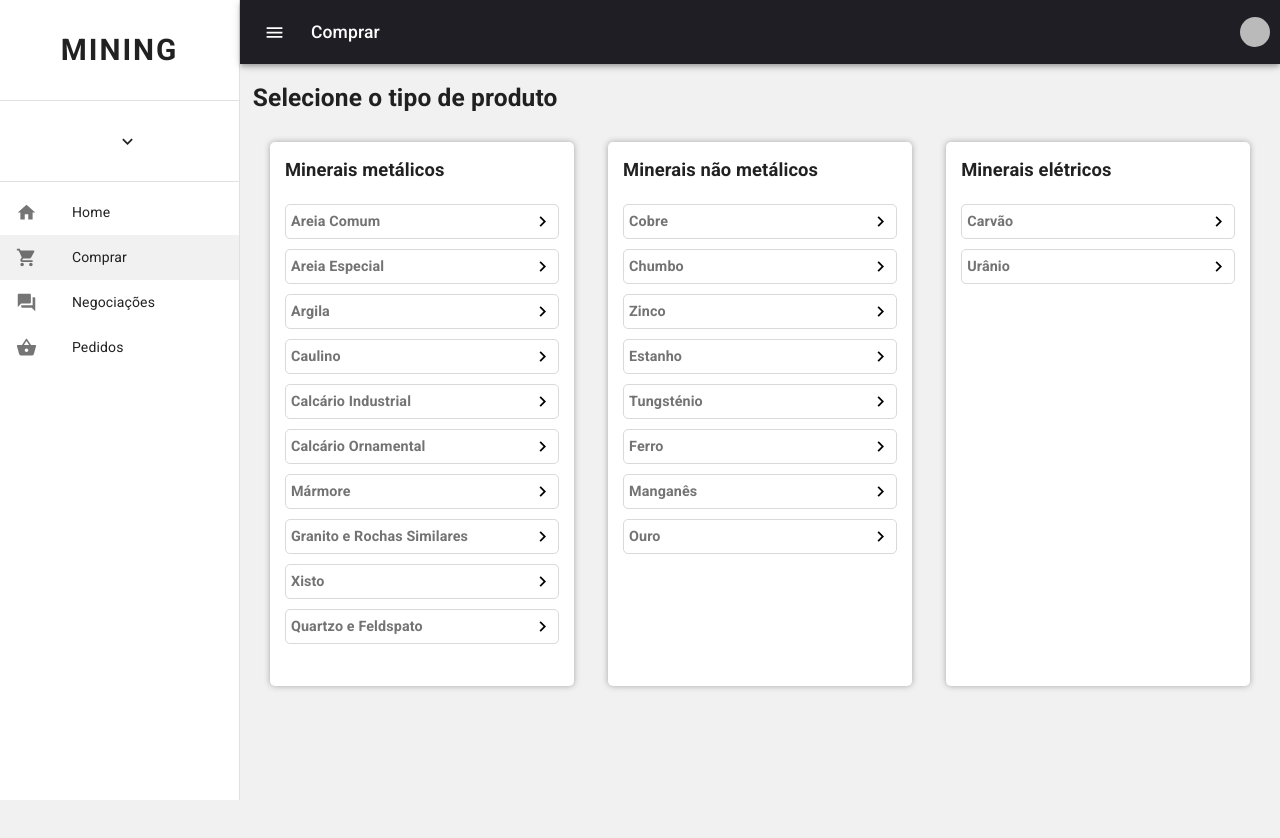
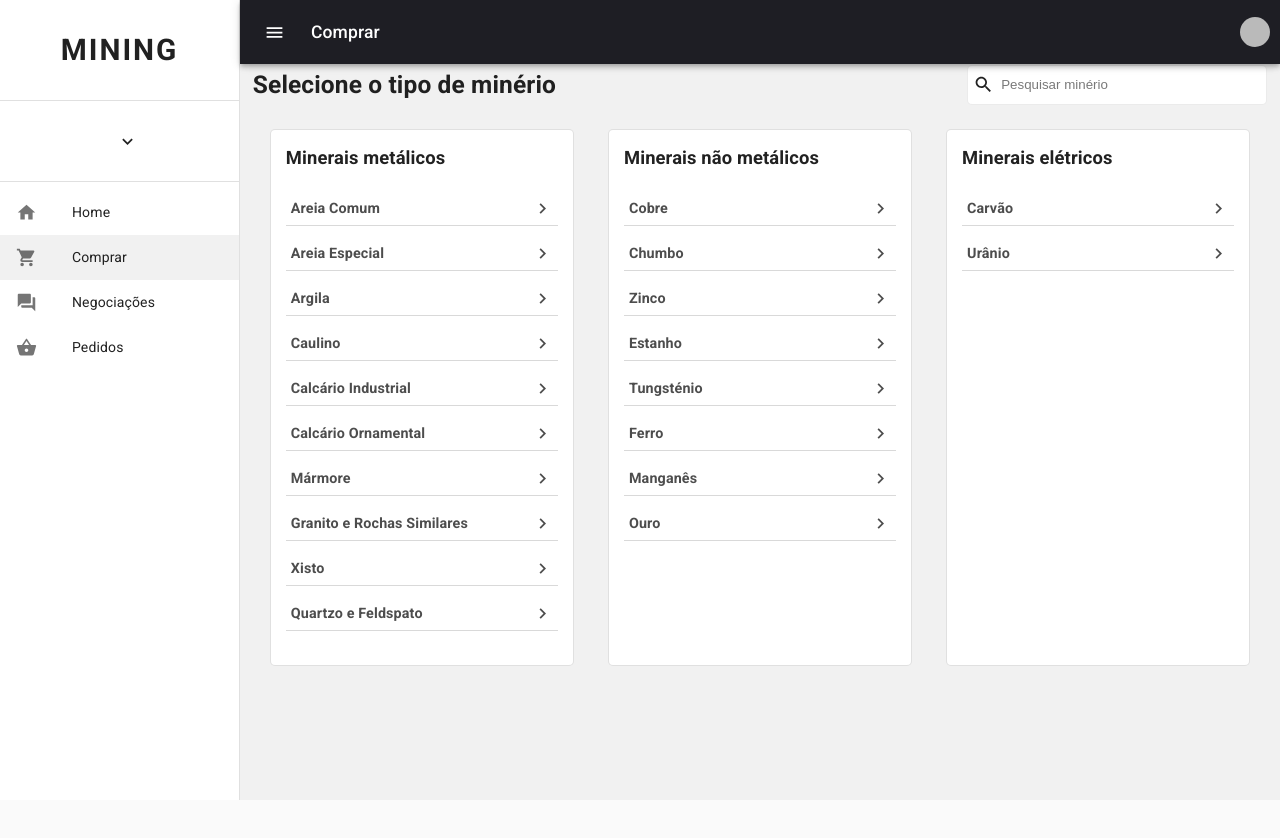
Before and after one commit to wesleyleandro7g/mining-client-dashboard, a React (Create React App) app: page /compras in a window 1280 px wide. Shown: the top 838 px of the page. After the commit the page ends 800 px from the top, so only its background shows below. Built offline with nearby package versions, Linux system fonts and the light colour scheme.

Commit message:
Create component search

```diff
--- a/src/Temp/Products.js
+++ b/src/Temp/Products.js
@@ -1,6 +1,8 @@
 import manganes from "./imgProducts/Manganes1.jpeg";
 import manganes2 from "./imgProducts/Manganes2.jpeg";
 import hematita from "./imgProducts/Hematita.jpeg";
+import cobre from "./imgProducts/cobre.jpeg";
+import estanho from "./imgProducts/estanho.jpeg";
 
 export const products = [
   {
@@ -38,24 +40,24 @@ export const products = [
   },
   {
     id: 4,
-    name: "Nome do mineral",
-    content: 0.2,
-    operations: 5,
-    rating: 3.5,
-    value: 18000,
-    granulometry: 1,
-    region: "Região",
-    image: "",
+    name: "Minério de cobre (Cu)",
+    content: 0.3,
+    operations: 1,
+    rating: 1,
+    value: 1000,
+    granulometry: 15,
+    region: "Carajás",
+    image: cobre,
   },
   {
     id: 5,
-    name: "Abcde",
-    content: 0.2,
+    name: "Estanho (Sn)",
+    content: 0.79,
     operations: 5,
-    rating: 3.5,
-    value: 18000,
+    rating: 2,
+    value: 1100,
     granulometry: 1,
-    region: "Região",
-    image: "",
+    region: "Rondônia (norte)",
+    image: estanho,
   },
 ];
--- /dev/null
+++ b/src/components/filter/index.js
@@ -0,0 +1,15 @@
+import React from "react";
+import SearchIcon from "@material-ui/icons/Search";
+
+import { Container, Input } from "./styles";
+
+const Filter = ({ placeholder }) => {
+  return (
+    <Container>
+      <SearchIcon />
+      <Input placeholder={placeholder} />
+    </Container>
+  );
+};
+
+export default Filter;
--- /dev/null
+++ b/src/components/filter/styles.js
@@ -0,0 +1,40 @@
+import styled from "styled-components";
+import { Colors } from "../../styles/CommonStyles";
+
+export const Container = styled.div`
+  display: flex;
+  align-items: center;
+  width: 300px;
+  height: 40px;
+  padding: 5px;
+  border-radius: 5px;
+  background-color: #fff;
+  border: 0.5px solid rgba(153, 153, 153, 0.2);
+
+  :hover {
+    width: 350px;
+    transition: 300ms;
+  }
+`;
+
+export const Input = styled.input`
+  width: 100%;
+  height: 100%;
+  margin-left: 5px;
+  background-color: #fff;
+  border: 0;
+  border-radius: 5px;
+  color: ${Colors.secondary};
+  font-weight: 500;
+
+  ::placeholder {
+    color: ${Colors.subTitle};
+  }
+
+  :focus {
+    outline: 0;
+    ::placeholder {
+      color: #fff;
+    }
+  }
+`;
--- a/src/components/oreTypeCard/styles.js
+++ b/src/components/oreTypeCard/styles.js
@@ -8,10 +8,7 @@ export const Container = styled.div`
   height: 80%;
   border-radius: 5px;
   background-color: #fff;
-
-  -webkit-box-shadow: 0px 0px 6px 0px rgba(166, 166, 166, 1);
-  -moz-box-shadow: 0px 0px 6px 0px rgba(166, 166, 166, 1);
-  box-shadow: 0px 0px 6px 0px rgba(166, 166, 166, 1);
+  border: 0.5px solid rgba(153, 153, 153, 0.3);
 `;
 
 export const ContainTitle = styled.div`
@@ -29,25 +26,20 @@ export const ContainProduct = styled(Link)`
   margin: 5px;
   padding: 5px;
   background-color: #fff;
-  border: 1px solid #d9d9d9;
-  border-radius: 5px;
+  border-bottom: 1px solid #d9d9d9;
   cursor: pointer;
   text-decoration: none;
-  color: #000;
-
-  :hover {
-    -webkit-box-shadow: -2px 8px 15px -11px rgba(153, 153, 153, 1);
-    -moz-box-shadow: -2px 8px 15px -11px rgba(153, 153, 153, 1);
-    box-shadow: -2px 8px 15px -11px rgba(153, 153, 153, 1);
-
-    background-color: #eee;
-  }
+  color: #4d4d4d;
 
   :focus {
     outline: none;
   }
+
+  :hover {
+    color: #1a1a1a;
+    border-bottom: 1px solid #404040;
+    transition: 300ms;
+  }
 `;
 
-export const SectionName = styled.h3`
-  color: #737373;
-`;
+export const SectionName = styled.h3``;
--- a/src/pages/home/index.js
+++ b/src/pages/home/index.js
@@ -28,7 +28,7 @@ function home() {
             <SmallCard
               colorCardIcon="#79d279"
               icon={MdAttachMoney}
-              titleCard="Saldo disponível"
+              titleCard="Carta de crédito"
               textCard="R$ 54000,00"
               textFooter="SMALL CARD"
             />
--- a/src/pages/shopping/products/index.js
+++ b/src/pages/shopping/products/index.js
@@ -1,6 +1,6 @@
 import React from "react";
 import { useHistory } from "react-router-dom";
-import ArrowBackIcon from "@material-ui/icons/ArrowBack";
+import ArrowForwardIosIcon from "@material-ui/icons/ArrowForwardIos";
 
 import Drawer from "../../../components/drawer";
 import ProductCard from "../../../components/productCard";
@@ -28,11 +28,10 @@ function HandleProducts() {
       <Drawer select={2} title="Comprar" />
       <Content>
         <ContaintSubHeader>
-          <ArrowBackIcon
-            style={{ color: "#000", fontSize: 22, marginRight: 5 }}
+          <Title to="/compras">{localStorage.getItem("section")}</Title>
+          <ArrowForwardIosIcon
+            style={{ color: "#000", fontSize: 16, marginRight: 5 }}
           />
-          <Title to="/compras">{localStorage.getItem("section")}</Title>
-          <Title>-</Title>
           <Title style={{ cursor: "auto" }}>
             {localStorage.getItem("product")}
           </Title>
--- a/src/pages/shopping/products/styles.js
+++ b/src/pages/shopping/products/styles.js
@@ -12,6 +12,7 @@ export const Content = styled.div`
   display: flex;
   flex-direction: column;
   width: 100%;
+  height: 100vh;
   margin-top: 5%;
   margin-left: 1%;
   margin-right: 1%;
--- a/src/pages/shopping/selectProductType/index.js
+++ b/src/pages/shopping/selectProductType/index.js
@@ -2,17 +2,21 @@ import React from "react";
 
 import PersistentDrawerLeft from "../../../components/drawer";
 import OreTypeCard from "../../../components/oreTypeCard";
+import Filter from "../../../components/filter";
 
 import { products1, products2, products3 } from "../../../Temp/TypeProduct";
 
-import { Container, Content, ContainCards } from "./styles";
+import { Container, Content, ContainCards, ContainHeader } from "./styles";
 
 function shopping() {
   return (
     <Container>
       <PersistentDrawerLeft select={2} title="Comprar" />
       <Content>
-        <h1>Selecione o tipo de produto</h1>
+        <ContainHeader>
+          <h1>Selecione o tipo de minério</h1>
+          <Filter placeholder="Pesquisar minério" />
+        </ContainHeader>
         <ContainCards>
           <OreTypeCard title="Minerais metálicos" products={products1} />
           <OreTypeCard title="Minerais não metálicos" products={products2} />
--- a/src/pages/shopping/selectProductType/styles.js
+++ b/src/pages/shopping/selectProductType/styles.js
@@ -11,10 +11,17 @@ export const Content = styled.div`
   flex-direction: column;
   width: 100%;
   height: 100vh;
-  margin-top: 5%;
+
   margin-left: 1%;
   margin-right: 1%;
   background-color: ${(props) => Colors.background};
+`;
+
+export const ContainHeader = styled.header`
+  display: flex;
+  justify-content: space-between;
+  align-items: center;
+  margin-top: 5%;
 `;
 
 export const ContainCards = styled(Content)`
```
Also changed, not shown: src/Temp/imgProducts/cobre.jpeg (added), src/Temp/imgProducts/estanho.jpeg (added).
